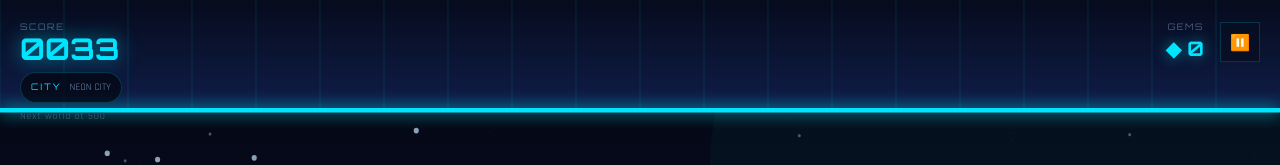
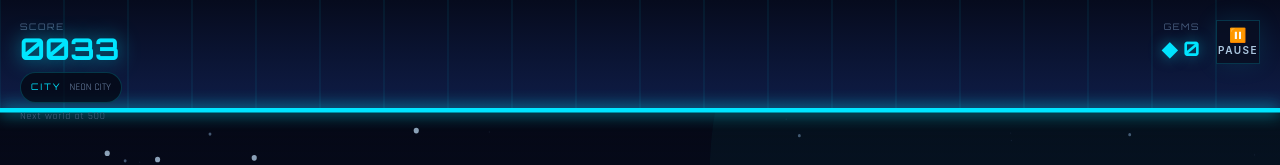
Before and after one commit to joshcost4/gravity-flip, a React (Vite) app: page / in a window 1280 px wide. Both pictures are taken after a click on the button "PLAY". Shown: the top 165 px of the page. Built offline with nearby package versions, Linux system fonts and the light colour scheme.

Commit message:
Neon two-line pause button

```diff
--- a/src/app/App.tsx
+++ b/src/app/App.tsx
@@ -1888,14 +1888,23 @@ export default function App() {
                 </div>
               </div>
               <button
-                className="pointer-events-auto w-10 h-10 flex items-center justify-center"
+                className="pointer-events-auto flex flex-col items-center justify-center"
                 style={{
-                  background: "rgba(8,14,33,0.82)", border: "1px solid rgba(0,229,255,0.18)",
-                  color: "#00e5ff", cursor: "pointer", fontSize: "16px",
+                  width: 44,
+                  height: 44,
+                  background: "rgba(8,14,33,0.82)",
+                  border: "1px solid rgba(0,229,255,0.18)",
+                  color: "#00e5ff",
+                  cursor: "pointer",
+                  fontSize: 12,
+                  letterSpacing: "0.12em",
+                  lineHeight: 1.05,
+                  boxShadow: "0 0 24px rgba(0,229,255,0.10)",
                 }}
                 onClick={() => setScreen("paused")}
               >
-                ⏸
+                <span style={{ display: "block", fontSize: 14, marginBottom: 2 }}>⏸</span>
+                <span style={{ display: "block", fontSize: 10, color: "rgba(200,230,255,0.85)" }}>PAUSE</span>
               </button>
             </div>
           </div>
```
